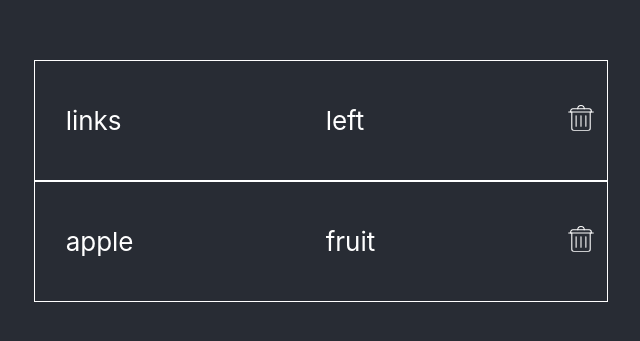
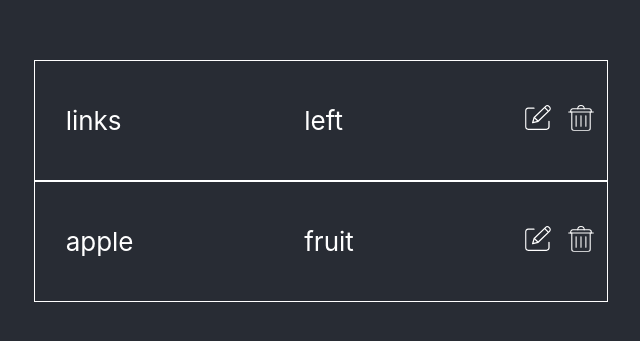
Before and after one commit to oksmelnik/memo, a React (Create React App) app: page / in a window 1280 px wide. Shown: the part 219-560 px from the top of the page, without its empty margins (319-959 px from the left). Built offline with nearby package versions, Linux system fonts and the light colour scheme.

Commit message:
EditButton component

```diff
--- /dev/null
+++ b/src/components/Pair/EditButton.js
@@ -0,0 +1,19 @@
+import React from 'react'
+import './Pair.css'
+import checkmark from '../../icons/checkmark.svg'
+import edit from '../../icons/edit.svg'
+
+function EditButton(props) {
+  const icon = props.edit ?
+    <img src={checkmark} alt='save'/> :
+    <img src={edit} alt='edit'/>
+
+  return (
+      <div
+        type='submit'
+        onClick={props.toggleEdit}>
+        {icon}
+       </div>
+  )
+}
+export default EditButton;
--- a/src/components/Pair/Gap.js
+++ b/src/components/Pair/Gap.js
@@ -2,10 +2,15 @@ import React from 'react'
 import './Pair.css'
 
 function Gap(props) {
+
+  const selectGap = (e) => {
+      if (props.editMode) {
+          props.selectGap(e, props.pairId, props.index)
+      }
+  }
+
   return (
-    <div onClick={
-        (e) => props.selectGap(e, props.pairId, props.index)
-    }>
+    <div onClick={selectGap}>
       {props.value}
     </div>
   )
--- a/src/components/Pair/GapContainer.js
+++ b/src/components/Pair/GapContainer.js
@@ -29,6 +29,7 @@ function GapContainer(props) {
                 selectGap={props.selectGap}
                 pairId={props.pair.id}
                 index={index}
+                editMode={props.editMode}
               />
             )
         })
--- a/src/components/Pair/Pair.js
+++ b/src/components/Pair/Pair.js
@@ -1,7 +1,8 @@
 import React, { useState } from 'react';
 import Word from './Word'
+import EditButton from './EditButton'
 import './Pair.css'
-import checkmark from '../../icons/checkmark.svg'
+
 import deleteIcon from '../../icons/delete.svg'
 
 const Pair = (props) => {
@@ -47,13 +48,11 @@ const Pair = (props) => {
             saveChanges={props.saveChanges}
           />
 
-           {edit &&
-             <div
-                type='submit'
-                onClick={toggleEdit}>
-                <img src={checkmark} alt='save'/>
-              </div>
-            }
+          <EditButton
+              toggleEdit={toggleEdit}
+              edit={edit}
+          />
+
          </form>
 
         <div
--- a/src/components/Pair/Word.js
+++ b/src/components/Pair/Word.js
@@ -51,6 +51,7 @@ function Word(props) {
             order={props.order}
             value={props.wordValue}
             selectGap={props.selectGap}
+            editMode={props.editMode}
           />
         }
 
```
Also changed, not shown: src/icons/edit.svg (added).
